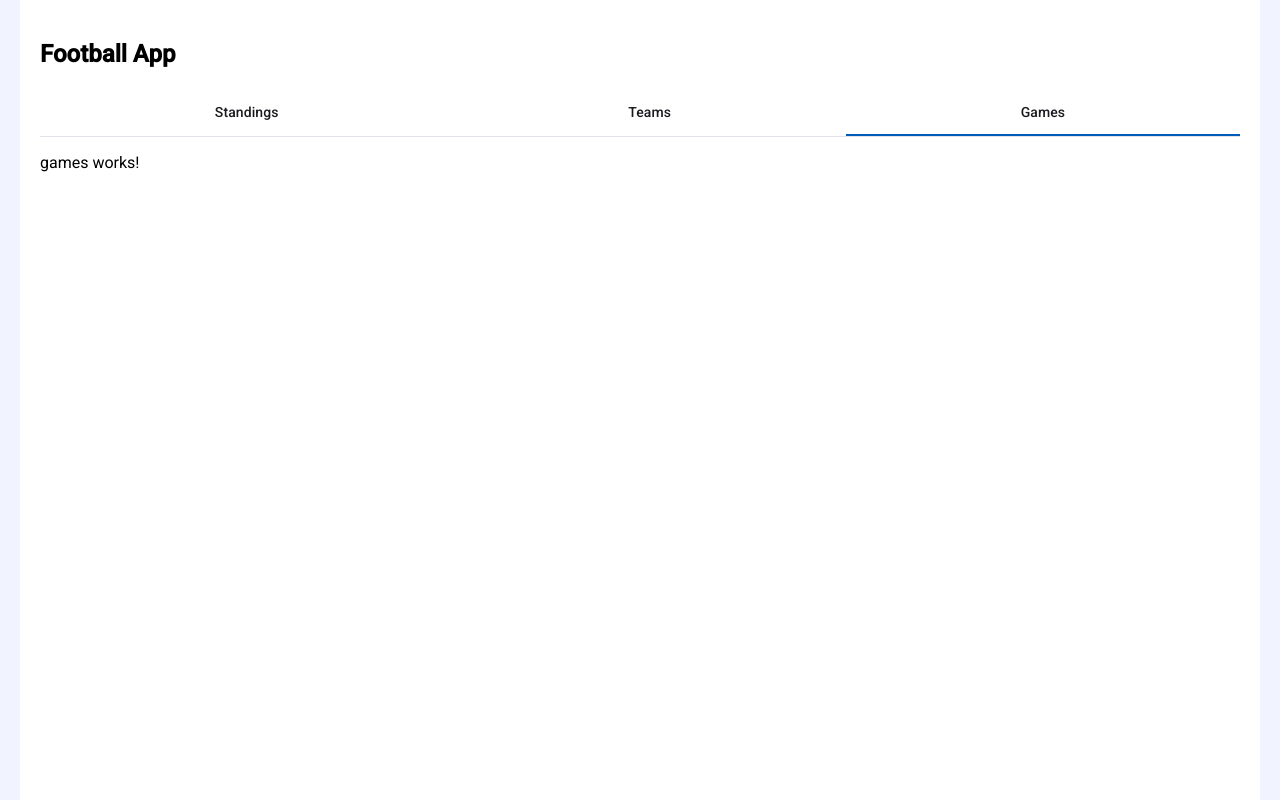
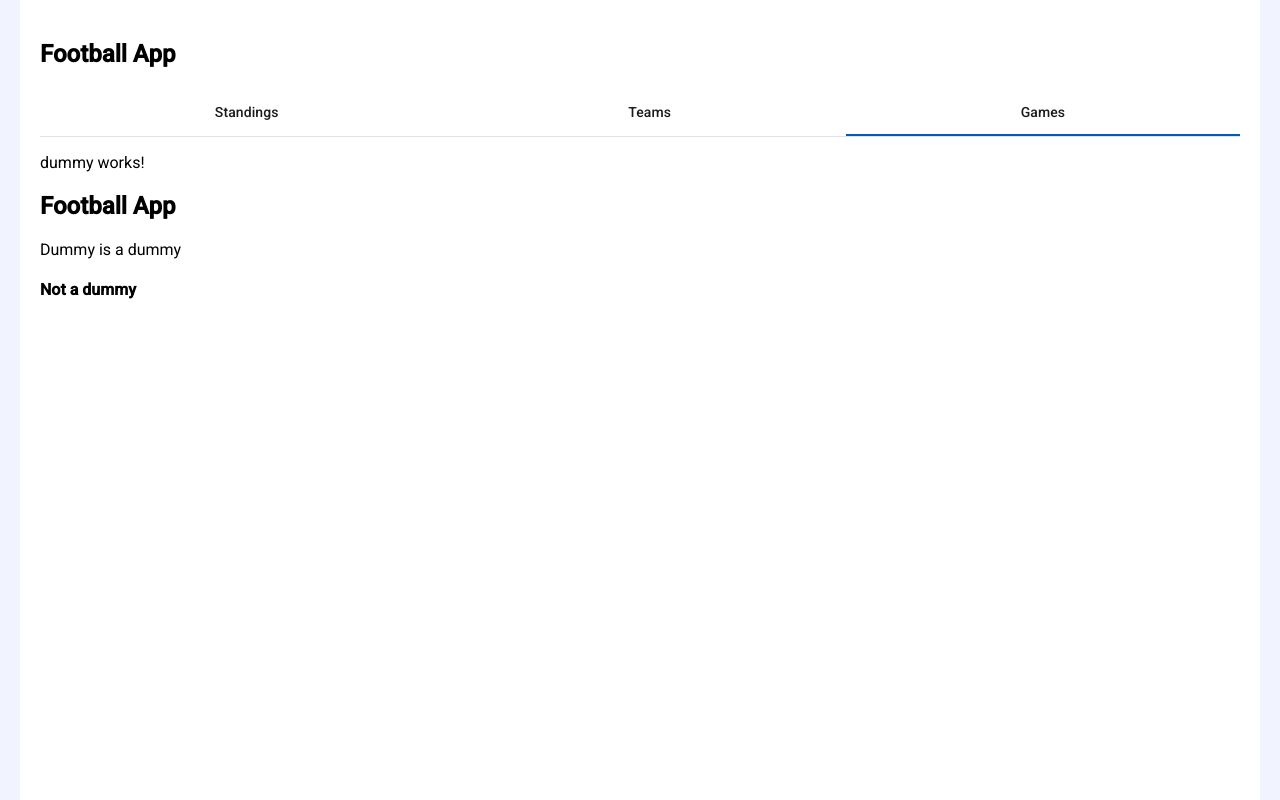
Before and after one commit to Serh1/football-app, an Angular app: page / in a window 1280 px wide. Both pictures are taken after a click on the tab "Games". Built offline with nearby package versions, Linux system fonts and the light colour scheme.

Commit message:
feat(dummy): Add the dummy component

```diff
--- a/src/app/app.component.html
+++ b/src/app/app.component.html
@@ -9,7 +9,7 @@
         <app-teams [teams]="teams"></app-teams>
       </mat-tab>
       <mat-tab label="Games">
-        <app-games></app-games>
+        <app-dummy></app-dummy>
       </mat-tab>
     </mat-tab-group>
   </div>
--- a/src/app/app.component.ts
+++ b/src/app/app.component.ts
@@ -6,19 +6,20 @@ import {TeamsComponent} from './teams/teams.component';
 import {GamesComponent} from './games/games.component';
 import {TeamsService} from './services/teams.service';
 import {Team} from './models/team';
+import {DummyComponent} from './dummy/dummy.component';
 
 @Component({
   selector: 'app-root',
-  imports: [RouterOutlet, MatTabGroup, MatTab, StandingsComponent, TeamsComponent, GamesComponent],
+  imports: [RouterOutlet, MatTabGroup, MatTab, StandingsComponent, TeamsComponent, GamesComponent, DummyComponent],
   templateUrl: './app.component.html',
   standalone: true,
   styleUrl: './app.component.css'
 })
 export class AppComponent {
-  teamsService = inject(TeamsService);
+  // teamsService = inject(TeamsService);
   teams: Team[];
 
-  constructor() {
+  constructor(private teamsService: TeamsService) {
     this.teams = this.loadTeams()
   }
 
--- /dev/null
+++ b/src/app/dummy/dummy.component.html
@@ -0,0 +1,10 @@
+<p>dummy works!</p>
+
+<h2>Football App</h2>
+<div> {{ newTitle }} </div>
+
+@if (title == "dummy"){
+  <h4>{{title}}</h4>
+} @else {
+  <h4>Not a dummy</h4>
+}
--- /dev/null
+++ b/src/app/dummy/dummy.component.ts
@@ -0,0 +1,22 @@
+import { Component } from '@angular/core';
+
+@Component({
+  selector: 'app-dummy',
+  imports: [],
+  templateUrl: './dummy.component.html',
+  standalone: true,
+  styleUrl: './dummy.component.css'
+})
+export class DummyComponent {
+  title: string = "Dummy";
+  newTitle: string
+
+  constructor() {
+   this.newTitle =  this.doStuff();
+  }
+
+  doStuff(){
+    return this.title +" is a dummy";
+  }
+
+}
```
Also changed, not shown: src/app/dummy/dummy.component.css (added), 1 other file (tests, documents, lock files or other folders).
